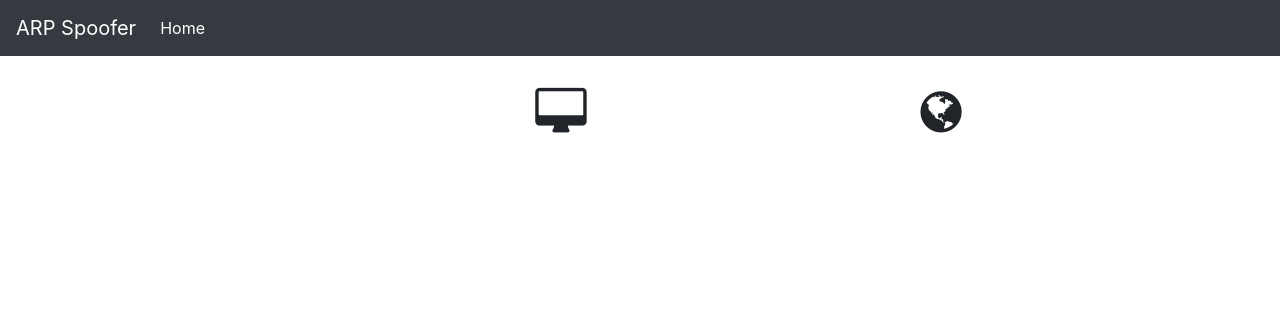
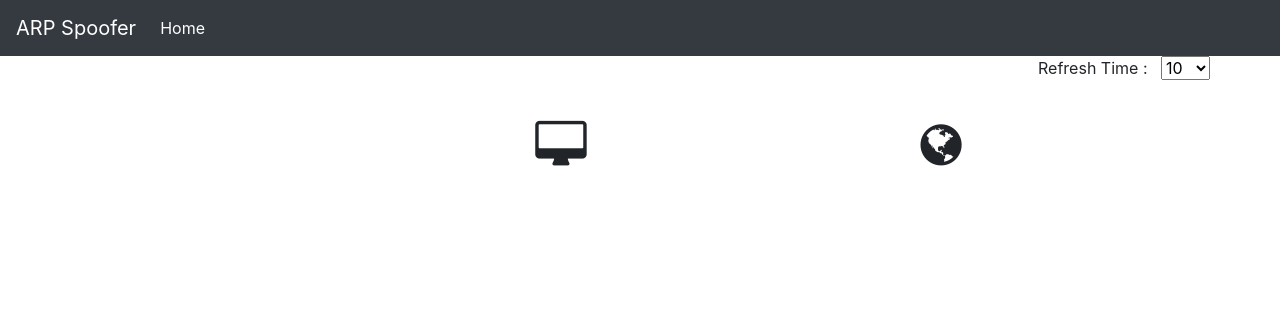
Before and after one commit to keraattin/Cyber-Security-Tools, a Flask app: page / in a window 1280 px wide. Shown: the top 316 px of the page. Run offline with Flask 2, Linux system fonts and the light colour scheme; data that the repository does not hold is empty; some libraries are stand-ins or nearby versions.

Commit message:
Refresh Timer Added

```diff
--- a/arp_spoofer/static/css/home.css
+++ b/arp_spoofer/static/css/home.css
@@ -12,6 +12,10 @@
     to{color: #ac51cc;}
   }
 
+
+.refresh{
+    float: right;align-items: flex-end;
+}
 
 .asset{
     width: 12rem;
--- a/arp_spoofer/templates/home.html
+++ b/arp_spoofer/templates/home.html
@@ -8,6 +8,20 @@
 
 {% block body %}
 <div class="container">
+    <div class="row">
+        <hr>
+        <span>Refresh Time : &nbsp;&nbsp;</span>
+        <div class="refresh">
+            <select id="refresh_second">
+                <option value="5">5</option>
+                <option value="10" selected="selected">10</option>
+                <option value="15">15</option>
+                <option value="30">30</option>
+                <option value="60">60</option>
+                <option value="120">120</option>
+            </select>
+        </div>
+    </div>
     <div class="row">
         <div class="col-md-2 section" id="targets-div">
 
@@ -39,6 +53,7 @@
 {% block scripts %}
 <script type="text/javascript">
     function getSpoofedList(){
+        console.log("called")
         var port = "{{ port | safe }}";
         var url = "http://localhost:"+port+"/api/arp_spoof";
         $.ajax({
@@ -116,10 +131,27 @@
 
 <script type="text/javascript">
     $(document).ready(function(){
-        getSpoofedList();
-        var intervalId = setInterval(function() {
+        getSpoofedList();   //Run First Time
+    });
+
+    var interval = $('#refresh_second option:selected').text();
+    var intervalId = setInterval(getSpoofedList,interval); //start initial
+
+    function startInterval(interval) {
+        intervalId = setInterval(function() {
             getSpoofedList();
-        }, 5000);
+        }, interval);
+    }
+
+    function getInterval() {
+        return interval;
+    }
+
+    $('#refresh_second').on('change',function(){
+        clearInterval(intervalId);
+        startInterval(interval);
     });
+
 </script>
+
 {% endblock %}
```
